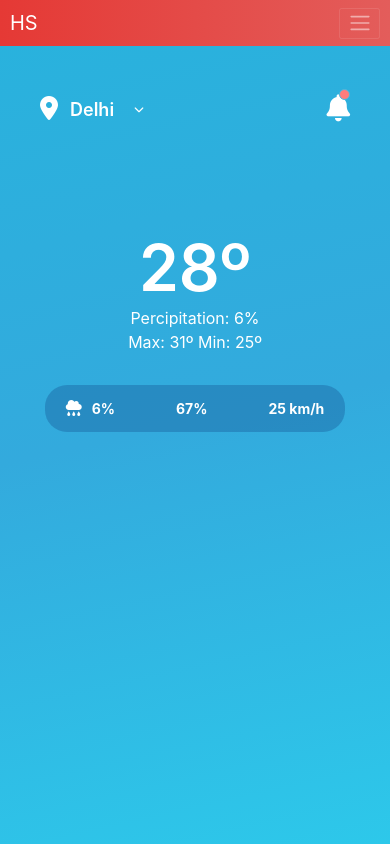
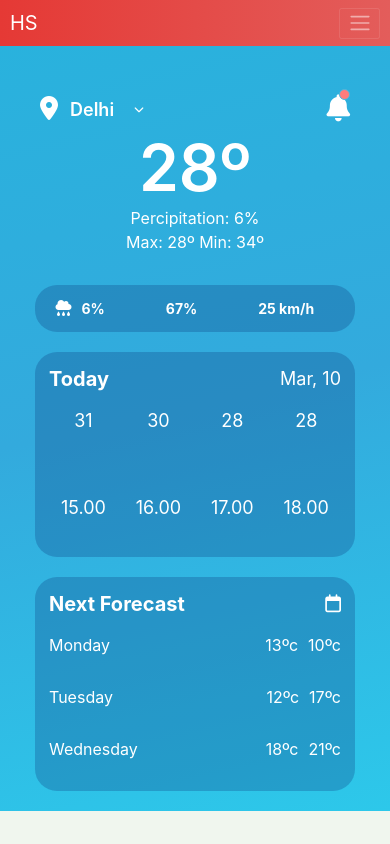
Before and after one commit to HarishB167/hs-app-2, a React (Create React App) app: page /apps/weather-app in a window 390 px wide. Built offline with nearby package versions, Linux system fonts and the light colour scheme; some icons are missing; a web font is replaced by a local one.

Commit message:
Weather App : Main page UI complete (mobile).

```diff
--- a/src/components/weatherApp/main.css
+++ b/src/components/weatherApp/main.css
@@ -1,4 +1,4 @@
-@import url("https://fonts.googleapis.com/css2?family=Roboto:wght@400;500;600&display=swap");
+@import url("https://fonts.googleapis.com/css2?family=Roboto:wght@400;500;600;700&display=swap");
 @import url("https://cdnjs.cloudflare.com/ajax/libs/weather-icons/2.0.12/css/weather-icons.min.css");
 @import url("https://cdnjs.cloudflare.com/ajax/libs/weather-icons/2.0.12/css/weather-icons-wind.min.css");
 
@@ -21,8 +21,7 @@
 
 .wa_main {
   width: 100%;
-  height: 100%;
-  padding: 4.4rem 4rem 0;
+  padding: 4.4rem 4rem 2rem;
   display: flex;
   flex-direction: column;
   color: white;
@@ -74,7 +73,6 @@
 
 .wa_weatherIcon {
   font-size: 10rem;
-  margin: 5rem 0;
 }
 
 .wa_weatherDetails {
@@ -98,6 +96,8 @@
   padding: 1rem;
   border-radius: 2.2rem;
   margin-top: 3.1rem;
+  width: 32rem;
+  max-width: 32rem;
 }
 
 .wa_moreStats i {
@@ -109,3 +109,61 @@
   column-gap: 1rem;
   padding: 0.5rem 1.05rem;
 }
+
+.wa_todayStats,
+.wa_weekForecast {
+  width: 32rem;
+  max-width: 32rem;
+  padding: 1.2rem 1.4rem 1.6rem;
+  border-radius: 2.2rem;
+  margin-top: 2rem;
+}
+
+.wa_todayStats_header,
+.wa_weekForecast_header {
+  width: 100%;
+  display: flex;
+  justify-content: space-between;
+  align-items: center;
+  font-size: 1.8rem;
+}
+
+.wa_todayStats_header_label,
+.wa_weekForecast_header_label {
+  font-size: 2rem;
+  font-weight: 700;
+}
+
+.wa_todayStats_hourly {
+  display: flex;
+  justify-content: space-between;
+}
+
+.wa_todayStats_cardWeather {
+  display: flex;
+  flex-direction: column;
+  align-items: center;
+  row-gap: 3rem;
+  padding: 1.3rem 1.2rem 2rem;
+  font-size: 1.8rem;
+}
+
+.wa_todayStats_cardWeather_weather {
+  font-size: 4rem;
+}
+
+.wa_weekForecast_day {
+  display: flex;
+  width: 100%;
+  justify-content: space-between;
+  padding: 1.4rem 0;
+}
+
+.wa_weekForecast_dayName {
+  width: 8.3rem;
+}
+
+.wa_weekForecast_temperature {
+  display: flex;
+  column-gap: 1rem;
+}
--- a/src/components/weatherApp/main.jsx
+++ b/src/components/weatherApp/main.jsx
@@ -1,6 +1,18 @@
 import { useState } from "react";
 import Notification from "./common/notification";
 import "./main.css";
+
+// Weather font source : https://erikflowers.github.io/weather-icons/
+
+// Api weather to weather font map
+const weatherApiToFont = {
+  day_clouded: <i className="wi wi-day-cloudy"></i>,
+  clouded: <i className="wi wi-cloud"></i>,
+  night_clouded: <i className="wi wi-night-alt-cloudy"></i>,
+  rainy: <i className="wi wi-rain"></i>,
+  day_lightening: <i className="wi wi-day-lightning"></i>,
+  day_showers: <i className="wi wi-day-showers"></i>,
+};
 
 const THEMES = {
   SUN_CLOUDED: 0,
@@ -9,6 +21,44 @@ const THEMES = {
 
 const Main = () => {
   const [theme, setTheme] = useState(THEMES.SUN_CLOUDED);
+
+  const [weatherData, setWeatherData] = useState({
+    location: "Delhi",
+    weatherToday: "day_clouded",
+    temperature: 28,
+    temperatureMin: 34,
+    temperatureMax: 28,
+    rain: "6%",
+    humidiy: "67%",
+    windSpeed: "25 km/h",
+    date: "Mar, 10",
+    todayHourlyStats: [
+      { time: "15.00", temperature: "31", weather: "day_clouded" },
+      { time: "16.00", temperature: "30", weather: "day_clouded" },
+      { time: "17.00", temperature: "28", weather: "clouded" },
+      { time: "18.00", temperature: "28", weather: "night_clouded" },
+    ],
+    weekForecast: [
+      {
+        day: "Monday",
+        weather: "rainy",
+        temperatureMin: "10",
+        temperatureMax: "13",
+      },
+      {
+        day: "Tuesday",
+        weather: "day_lightening",
+        temperatureMin: "17",
+        temperatureMax: "12",
+      },
+      {
+        day: "Wednesday",
+        weather: "day_showers",
+        temperatureMin: "21",
+        temperatureMax: "18",
+      },
+    ],
+  });
 
   const getMainSkinClass = () => {
     if (theme == THEMES.SUN_CLOUDED) return " wa_main--sunClouded";
@@ -27,7 +77,7 @@ const Main = () => {
           <span className="wa_locationIcon">
             <i class="fa-solid fa-location-dot"></i>
           </span>
-          <span className="wa_locationText">Delhi</span>
+          <span className="wa_locationText">{weatherData.location}</span>
           <span className="wa_locationOptions">
             <i class="fa-solid fa-chevron-down"></i>
           </span>
@@ -35,26 +85,77 @@ const Main = () => {
         <Notification />
       </div>
       <div className="wa_weatherIcon">
-        <span className="wi wi-day-rain"></span>
+        {weatherApiToFont[weatherData.weatherToday]}
       </div>
       <div className="wa_weatherDetails">
-        <span className="wa_temperature">28º</span>
-        <span className="wa_percipitations">Percipitation: 6%</span>
-        <span className="wa_tempRange">Max: 31º Min: 25º</span>
+        <span className="wa_temperature">{weatherData.temperature}º</span>
+        <span className="wa_percipitations">
+          Percipitation: {weatherData.rain}
+        </span>
+        <span className="wa_tempRange">
+          Max: {weatherData.temperatureMax}º Min: {weatherData.temperatureMin}º
+        </span>
       </div>
       <div className={"wa_moreStats" + getContentSkinClass()}>
         <span className="wa_moreStats_rain">
           <i class="fa-solid fa-cloud-rain"></i>
-          6%
+          {weatherData.rain}
         </span>
         <span className="wa_moreStats_humidity">
           <i className="wi wi-humidity"></i>
-          67%
+          {weatherData.humidiy}
         </span>
         <span className="wa_moreStats_windSpeed">
           <i className="wi wi-strong-wind"></i>
-          25 km/h
+          {weatherData.windSpeed}
         </span>
+      </div>
+      <div className={"wa_todayStats" + getContentSkinClass()}>
+        <div className="wa_todayStats_header">
+          <span className="wa_todayStats_header_label">Today</span>
+          <span>{weatherData.date}</span>
+        </div>
+        <div className="wa_todayStats_hourly">
+          {weatherData.todayHourlyStats.map((item, idx) => (
+            <div key={idx} className="wa_todayStats_cardWeather">
+              <span className="wa_todayStats_cardWeather_temp">
+                {item.temperature}
+              </span>
+              <span className="wa_todayStats_cardWeather_weather">
+                {weatherApiToFont[item.weather]}
+              </span>
+              <span className="wa_todayStats_cardWeather_time">
+                {item.time}
+              </span>
+            </div>
+          ))}
+        </div>
+      </div>
+      <div className={"wa_weekForecast" + getContentSkinClass()}>
+        <div className="wa_weekForecast_header">
+          <span className="wa_weekForecast_header_label">Next Forecast</span>
+          <span>
+            <i class="fa-regular fa-calendar"></i>
+          </span>
+        </div>
+        <div className="wa_weekForecast_list">
+          {weatherData.weekForecast.map((item, idx) => (
+            <div key={idx} className="wa_weekForecast_day">
+              <span className="wa_weekForecast_dayName">{item.day}</span>
+              <span className="wa_weekForecast_weather">
+                {weatherApiToFont[item.weather]}
+              </span>
+              <span className="wa_weekForecast_temperature">
+                <span className="wa_weekForecast_tempMax">
+                  {item.temperatureMax}ºc
+                </span>
+                <span className="wa_weekForecast_tempMin">
+                  {item.temperatureMin}ºc
+                </span>
+              </span>
+            </div>
+          ))}
+        </div>
       </div>
     </div>
   );
```
